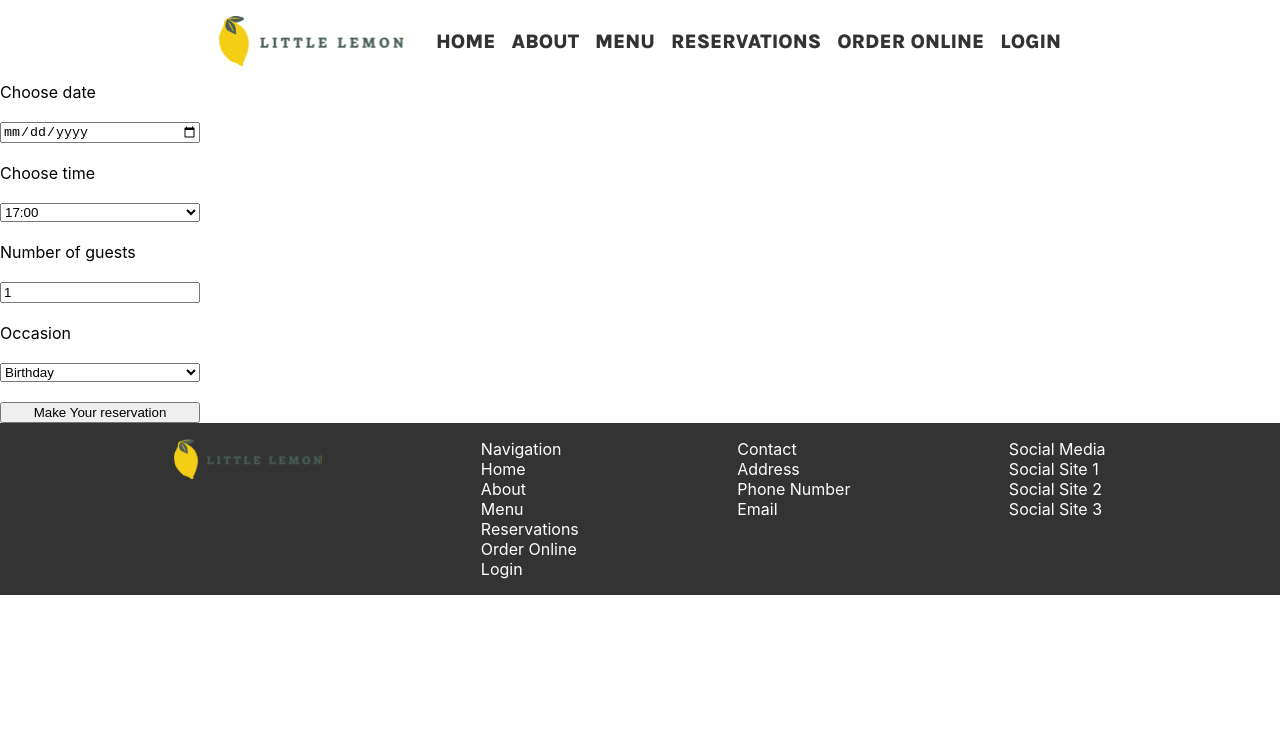
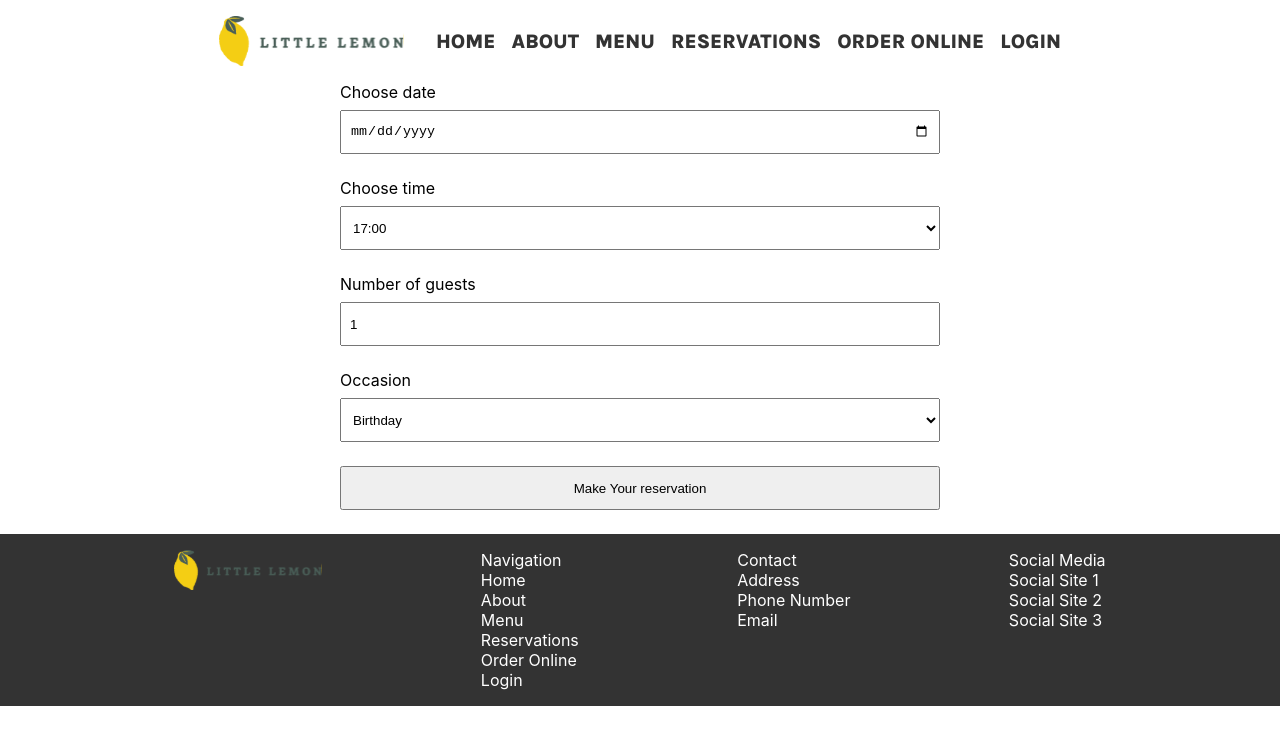
Before and after one commit to drrand/meta_capstone, a React (Create React App) app: page /Reservations in a window 1280 px wide. Shown: the top 744 px of the page. Built offline with nearby package versions, Linux system fonts and the light colour scheme; a web font is replaced by a local one.

Commit message:
added CSS for BookingForm

```diff
--- /dev/null
+++ b/src/BookingForm.css
@@ -0,0 +1,17 @@
+form {
+    width: 600px;
+    margin: auto;
+    display: grid;
+
+}
+
+form input, select {
+    width: 100%;
+    height: 44px;
+    margin-bottom: 24px;
+    padding: 8px;
+}
+
+label {
+    margin-bottom: 8px;
+}
--- a/src/BookingForm.js
+++ b/src/BookingForm.js
@@ -1,5 +1,6 @@
-
+import { useState } from "react";
 import AvailableTimes from "./AvailableTimes";
+import "./BookingForm.css";
 
 const BookingForm = ({
     availableTimes,
@@ -10,12 +11,21 @@ const BookingForm = ({
     submitForm,
 }) => {
 
+    const [touched, setTouched] = useState(false);
+    const [errors, setErrors] = useState('');
+
     function handleChange(event) {
         const { name, value } = event.target;
         // Handle form changes
         setFormState((prevState) => (
             {...prevState,[name]: value  }
         ))
+    }
+
+    function handleBlur(event) {
+        const { name }  =  event.target;
+        setTouched((prevTouched) => ({...prevTouched, [name]: true }));
+        validateField(name, formState[name]);
     }
 
     function handleSubmit(event) {
@@ -30,15 +40,21 @@ const BookingForm = ({
                 guestNum: formState.guestNum,
                 occasion: formState.occasion
             })
-
     }
 
+    const validateField = (name, value) => {
+        let error = '';
+        if ( name === 'resDate' && new Date(value) < new Date()) {
+            error = 'The reservation date must be for today or in the future';
+        }
+
+        setErrors((prevErrors) => ({
+            ...prevErrors, [name]: error
+        }))
+    };
+
     return (
-        <form style={{
-            display: 'grid',
-            maxWidth: '200px',
-            gap: '20px'
-        }}>
+        <form >
             <label htmlFor="resDate">Choose date</label>
             <input
                 name="resDate"
@@ -46,13 +62,17 @@ const BookingForm = ({
                 id="resDate"
                 onChange={handleChange}
                 value={formState.resDate}
+                onBlur={handleBlur}
+                required
             />
+            { touched.resDate && validateField('resDate', formState.resDate) && <p>{errors.name}</p>}
             <label htmlFor="resTime">Choose time</label>
             <select
                 name="resTime"
                 id="resTime"
                 onChange={handleChange}
                 value={formState.resTime}
+                onBlur={handleBlur}
             >
                 <AvailableTimes availableTimes={availableTimes} />
             </select>
@@ -66,6 +86,8 @@ const BookingForm = ({
                 id="guestNum"
                 onChange={handleChange}
                 value={formState.guestNum}
+                onBlur={handleBlur}
+                required
             />
             <label htmlFor="occasion">Occasion</label>
             <select
@@ -73,9 +95,12 @@ const BookingForm = ({
                 id="occasion"
                 onChange={handleChange}
                 value={formState.occasion}
+                onBlur={handleBlur}
+                required
             >
                 <option>Birthday</option>
                 <option>Anniversary</option>
+                <option>Just Because</option>
             </select>
             <input
                 type="submit"
```
